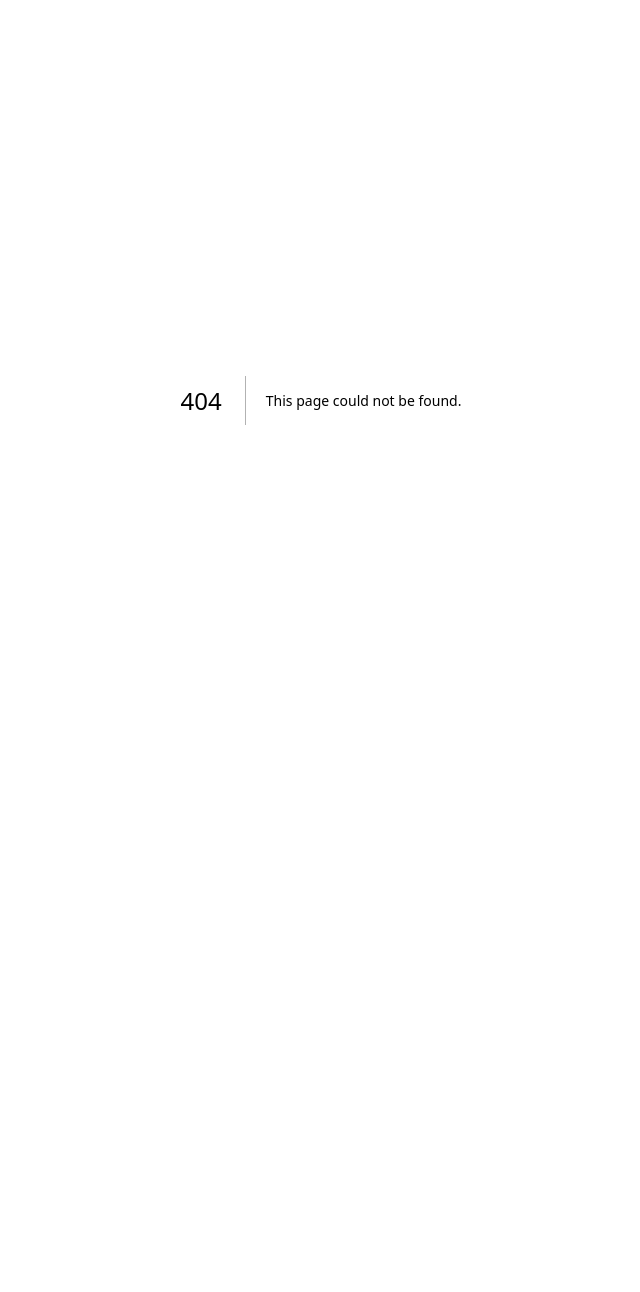
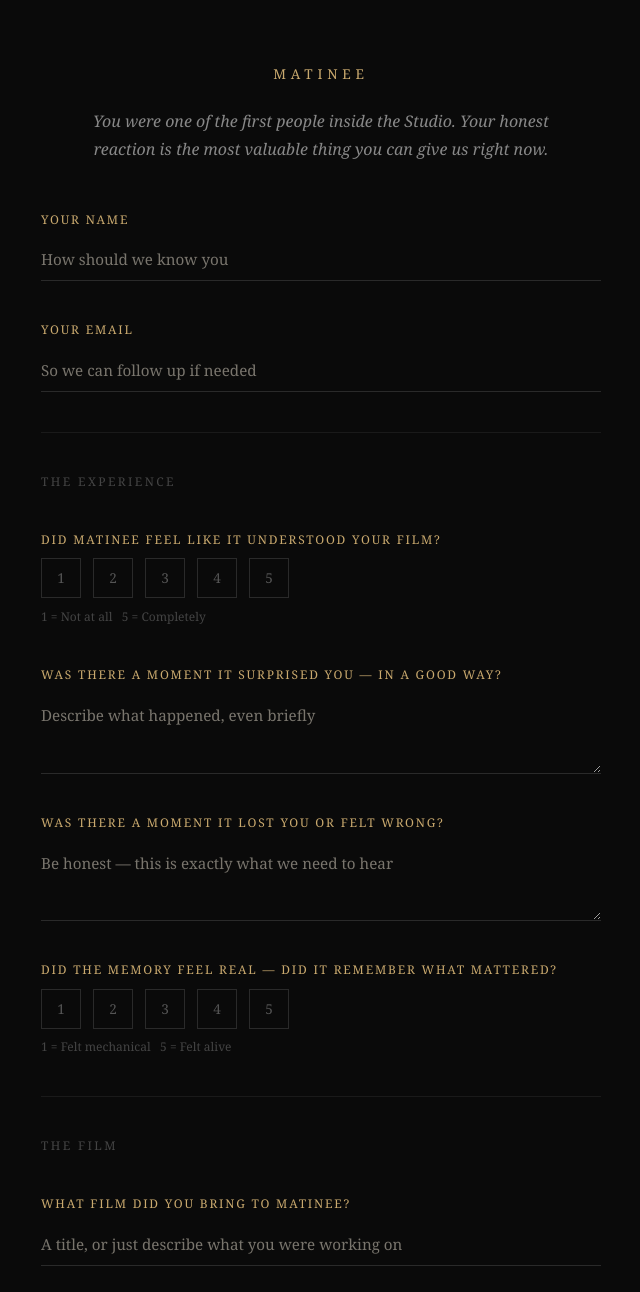
Before and after one commit to anantdhume-glitch/matinee, a Next.js app: page /feedback in a window 1280 px wide. Before the commit this address had no page. Shown: the top 1292 px of the page, without its empty margins (319-959 px from the left). Before the commit the page ends 800 px from the top, so only its background shows below. Built offline with nearby package versions, Linux system fonts and the light colour scheme.

Commit message:
Add feedback page

```diff
--- /dev/null
+++ b/app/feedback/page.tsx
@@ -0,0 +1,121 @@
+'use client'
+
+import { useState } from 'react'
+
+export default function Feedback() {
+  const [submitted, setSubmitted] = useState(false)
+  const [form, setForm] = useState({
+    name: '', email: '', film: '', understood: '', memory: '',
+    surprise: '', lost: '', clarity: '', change: '', return: '', other: ''
+  })
+
+  const update = (field: string, value: string) => setForm(prev => ({ ...prev, [field]: value }))
+
+  if (submitted) return (
+    <main style={{ backgroundColor: '#0a0a0a', minHeight: '100vh', display: 'flex', flexDirection: 'column', alignItems: 'center', justifyContent: 'center', fontFamily: 'Georgia, serif' }}>
+      <h2 style={{ color: '#c9a96e', letterSpacing: '0.2em', fontSize: '1rem', marginBottom: '1rem' }}>THANK YOU</h2>
+      <p style={{ color: '#666', fontStyle: 'italic', lineHeight: '1.8', textAlign: 'center' }}>Your feedback is now part of what Matinee becomes.<br />We'll be in touch.</p>
+    </main>
+  )
+
+  const inputStyle = { background: 'transparent', border: 'none', borderBottom: '1px solid #2a2a2a', color: '#e8e0d0', fontFamily: 'Georgia, serif', fontSize: '0.95rem', padding: '0.6rem 0', outline: 'none', width: '100%' }
+  const labelStyle = { fontSize: '0.75rem', letterSpacing: '0.15em', color: '#c9a96e', textTransform: 'uppercase' as const }
+  const fieldStyle = { display: 'flex', flexDirection: 'column' as const, gap: '0.6rem' }
+
+  return (
+    <main style={{ backgroundColor: '#0a0a0a', minHeight: '100vh', fontFamily: 'Georgia, serif', color: '#e8e0d0', display: 'flex', flexDirection: 'column', alignItems: 'center', padding: '4rem 2rem' }}>
+      <div style={{ textAlign: 'center', marginBottom: '3rem' }}>
+        <h1 style={{ fontSize: '0.85rem', letterSpacing: '0.35em', color: '#c9a96e', marginBottom: '1.5rem' }}>MATINEE</h1>
+        <p style={{ fontSize: '1rem', color: '#888', lineHeight: '1.7', maxWidth: '480px', fontStyle: 'italic' }}>You were one of the first people inside the Studio. Your honest reaction is the most valuable thing you can give us right now.</p>
+      </div>
+
+      <div style={{ width: '100%', maxWidth: '560px', display: 'flex', flexDirection: 'column', gap: '2.5rem' }}>
+
+        <div style={fieldStyle}>
+          <label style={labelStyle}>Your Name</label>
+          <input style={inputStyle} placeholder="How should we know you" value={form.name} onChange={e => update('name', e.target.value)} />
+        </div>
+
+        <div style={fieldStyle}>
+          <label style={labelStyle}>Your Email</label>
+          <input style={inputStyle} type="email" placeholder="So we can follow up if needed" value={form.email} onChange={e => update('email', e.target.value)} />
+        </div>
+
+        <hr style={{ border: 'none', borderTop: '1px solid #1a1a1a' }} />
+        <p style={{ fontSize: '0.75rem', letterSpacing: '0.2em', color: '#444', textTransform: 'uppercase' }}>The Experience</p>
+
+        <div style={fieldStyle}>
+          <label style={labelStyle}>Did Matinee feel like it understood your film?</label>
+          <div style={{ display: 'flex', gap: '0.75rem' }}>
+            {[1,2,3,4,5].map(n => (
+              <div key={n} onClick={() => update('understood', String(n))} style={{ width: '40px', height: '40px', border: `1px solid ${form.understood === String(n) ? '#c9a96e' : '#2a2a2a'}`, color: form.understood === String(n) ? '#c9a96e' : '#555', display: 'flex', alignItems: 'center', justifyContent: 'center', cursor: 'pointer', fontSize: '0.85rem' }}>{n}</div>
+            ))}
+          </div>
+          <span style={{ fontSize: '0.75rem', color: '#444' }}>1 = Not at all &nbsp; 5 = Completely</span>
+        </div>
+
+        <div style={fieldStyle}>
+          <label style={labelStyle}>Was there a moment it surprised you — in a good way?</label>
+          <textarea style={{ ...inputStyle, resize: 'vertical', minHeight: '80px', lineHeight: '1.7' }} placeholder="Describe what happened, even briefly" value={form.surprise} onChange={e => update('surprise', e.target.value)} />
+        </div>
+
+        <div style={fieldStyle}>
+          <label style={labelStyle}>Was there a moment it lost you or felt wrong?</label>
+          <textarea style={{ ...inputStyle, resize: 'vertical', minHeight: '80px', lineHeight: '1.7' }} placeholder="Be honest — this is exactly what we need to hear" value={form.lost} onChange={e => update('lost', e.target.value)} />
+        </div>
+
+        <div style={fieldStyle}>
+          <label style={labelStyle}>Did the memory feel real — did it remember what mattered?</label>
+          <div style={{ display: 'flex', gap: '0.75rem' }}>
+            {[1,2,3,4,5].map(n => (
+              <div key={n} onClick={() => update('memory', String(n))} style={{ width: '40px', height: '40px', border: `1px solid ${form.memory === String(n) ? '#c9a96e' : '#2a2a2a'}`, color: form.memory === String(n) ? '#c9a96e' : '#555', display: 'flex', alignItems: 'center', justifyContent: 'center', cursor: 'pointer', fontSize: '0.85rem' }}>{n}</div>
+            ))}
+          </div>
+          <span style={{ fontSize: '0.75rem', color: '#444' }}>1 = Felt mechanical &nbsp; 5 = Felt alive</span>
+        </div>
+
+        <hr style={{ border: 'none', borderTop: '1px solid #1a1a1a' }} />
+        <p style={{ fontSize: '0.75rem', letterSpacing: '0.2em', color: '#444', textTransform: 'uppercase' }}>The Film</p>
+
+        <div style={fieldStyle}>
+          <label style={labelStyle}>What film did you bring to Matinee?</label>
+          <input style={inputStyle} placeholder="A title, or just describe what you were working on" value={form.film} onChange={e => update('film', e.target.value)} />
+        </div>
+
+        <div style={fieldStyle}>
+          <label style={labelStyle}>Did the conversation help you see your film differently?</label>
+          <textarea style={{ ...inputStyle, resize: 'vertical', minHeight: '80px', lineHeight: '1.7' }} placeholder="Even a small shift counts" value={form.clarity} onChange={e => update('clarity', e.target.value)} />
+        </div>
+
+        <hr style={{ border: 'none', borderTop: '1px solid #1a1a1a' }} />
+        <p style={{ fontSize: '0.75rem', letterSpacing: '0.2em', color: '#444', textTransform: 'uppercase' }}>Going Forward</p>
+
+        <div style={fieldStyle}>
+          <label style={labelStyle}>The one thing you'd change or add</label>
+          <textarea style={{ ...inputStyle, resize: 'vertical', minHeight: '80px', lineHeight: '1.7' }} placeholder="If you could ask for anything next" value={form.change} onChange={e => update('change', e.target.value)} />
+        </div>
+
+        <div style={fieldStyle}>
+          <label style={labelStyle}>Would you come back to Matinee for your next session?</label>
+          <select style={{ ...inputStyle, cursor: 'pointer', appearance: 'none' as const }} value={form.return} onChange={e => update('return', e.target.value)}>
+            <option value="" disabled>Choose one</option>
+            <option value="yes">Yes — without question</option>
+            <option value="probably">Probably</option>
+            <option value="maybe">Maybe, with improvements</option>
+            <option value="no">No — and here's why</option>
+          </select>
+        </div>
+
+        <div style={fieldStyle}>
+          <label style={labelStyle}>Anything else you want us to know</label>
+          <textarea style={{ ...inputStyle, resize: 'vertical', minHeight: '80px', lineHeight: '1.7' }} placeholder="No filter needed here" value={form.other} onChange={e => update('other', e.target.value)} />
+        </div>
+
+        <button onClick={() => setSubmitted(true)} style={{ background: 'transparent', border: '1px solid #c9a96e', color: '#c9a96e', fontFamily: 'Georgia, serif', fontSize: '0.8rem', letterSpacing: '0.2em', padding: '1rem 2rem', cursor: 'pointer', width: 'fit-content', marginTop: '1rem' }}>
+          SEND MY FEEDBACK
+        </button>
+
+      </div>
+    </main>
+  )
+}
```
